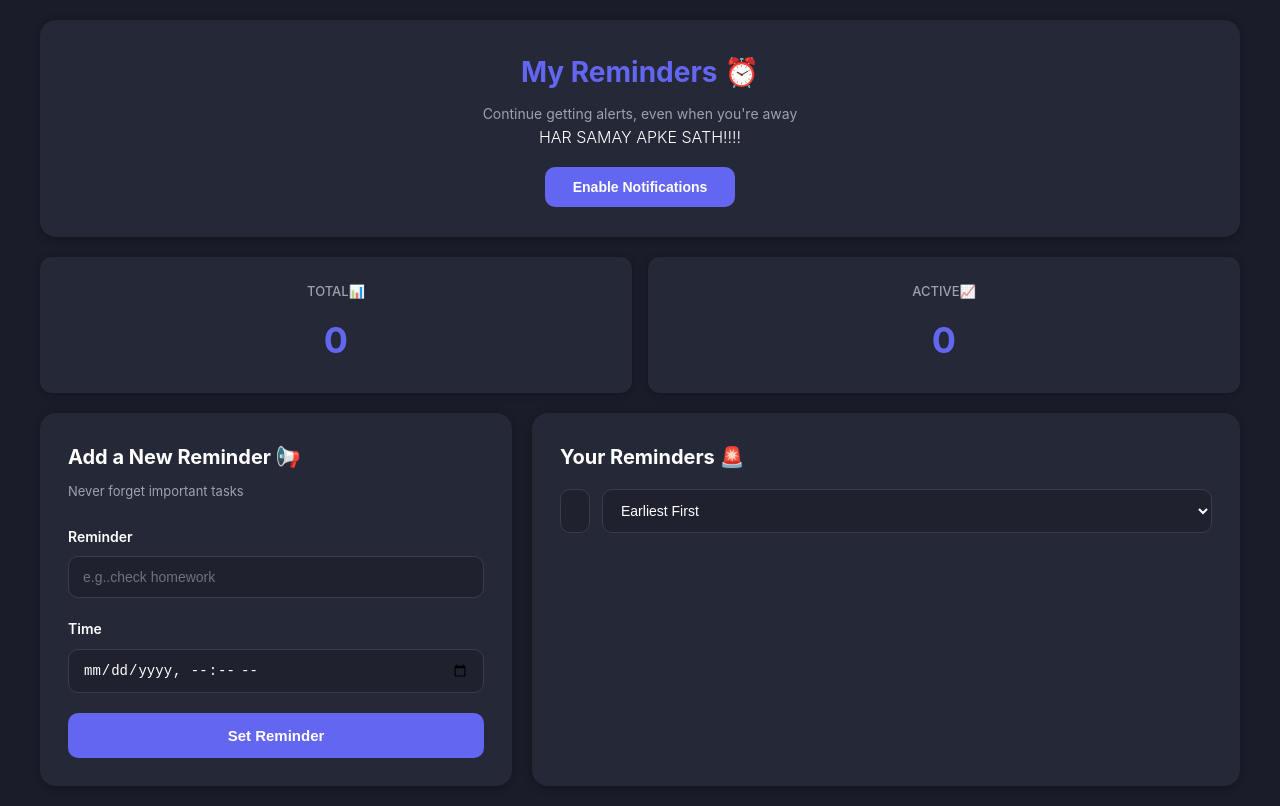
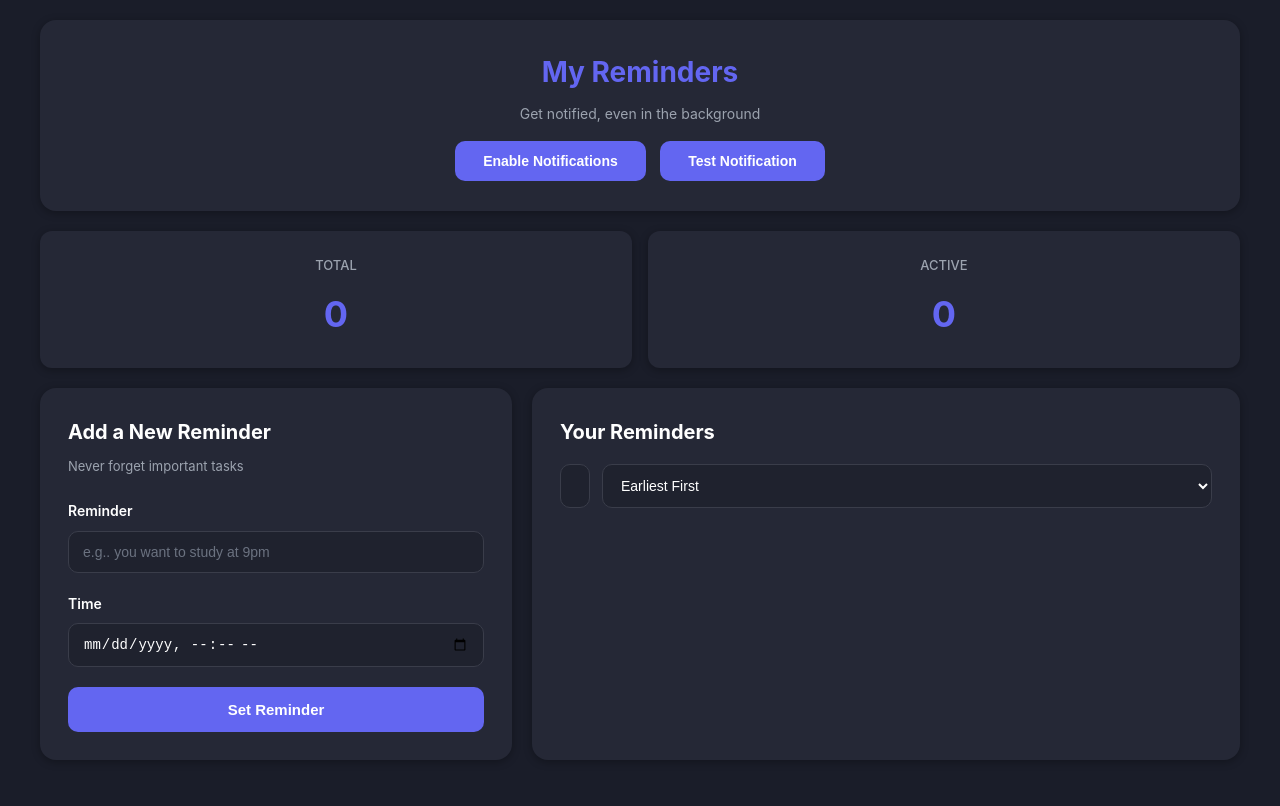
Before and after one commit to gokubasumatary-web/FinalOJT, a plain HTML site: page index.html in a window 1280 px wide. Drawn offline with Linux system fonts and the light colour scheme; a script that the page names is missing.

Commit message:
index file bug-fix

```diff
--- a/index.html
+++ b/index.html
@@ -1,40 +1,42 @@
 <!doctype html>
 <html lang="en">
+
 <head>
   <meta charset="utf-8">
   <meta name="viewport" content="width=device-width,initial-scale=1">
   <title>My Reminders</title>
   <link rel="stylesheet" href="styles.css">
 </head>
+
 <body>
   <div class="dashboard">
     <div class="main">
       <header class="topbar">
-        <div class="logo">My Reminders ⏰</div>
-        <div class="topbar-subtitle">Continue getting alerts, even when you're away</div>
-        <div class="hindi">HAR SAMAY APKE SATH!!!!</div>
+        <div class="logo">My Reminders</div>
+        <div class="topbar-subtitle">Get notified, even in the background</div>
         <button class="btn-permission" id="btn-permission">Enable Notifications</button>
+        <button class="btn-permission" id="btn-test-notification" style="margin-left: 10px;">Test Notification</button>
       </header>
 
       <section class="cards-grid">
         <div class="card metric">
-          <div class="metric-title">Total📊</div>
+          <div class="metric-title">Total</div>
           <div class="metric-value" id="metric-total">0</div>
         </div>
         <div class="card metric">
-          <div class="metric-title">Active📈</div>
+          <div class="metric-title">Active</div>
           <div class="metric-value" id="metric-active">0</div>
         </div>
       </section>
 
       <section class="content">
         <div class="panel glass">
-          <h2>Add a New Reminder 📢</h2>
+          <h2>Add a New Reminder</h2>
           <p class="panel-subtitle">Never forget important tasks</p>
           <form id="reminder-form" class="reminder-form">
             <div class="field">
               <label for="reminder-title">Reminder</label>
-              <input id="reminder-title" type="text" required placeholder="e.g..check homework">
+              <input id="reminder-title" type="text" required placeholder="e.g.. you want to study at 9pm">
             </div>
             <div class="field">
               <label for="reminder-time">Time</label>
@@ -46,7 +48,7 @@
 
         <div class="panel glass">
           <div class="list-header">
-            <h2>Your Reminders 🚨</h2>
+            <h2>Your Reminders</h2>
             <div class="controls">
               <input type="text" id="search-input" class="search-input" placeholder="Search reminders...">
               <select id="sort-select" class="sort-select">
@@ -71,4 +73,5 @@
   <script src="ui.js"></script>
   <script src="app.js"></script>
 </body>
+
 </html>
```
